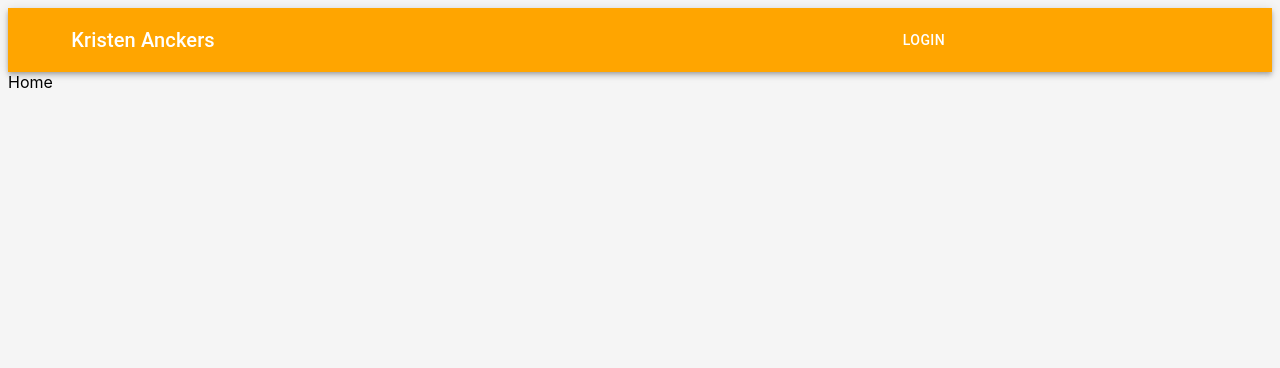
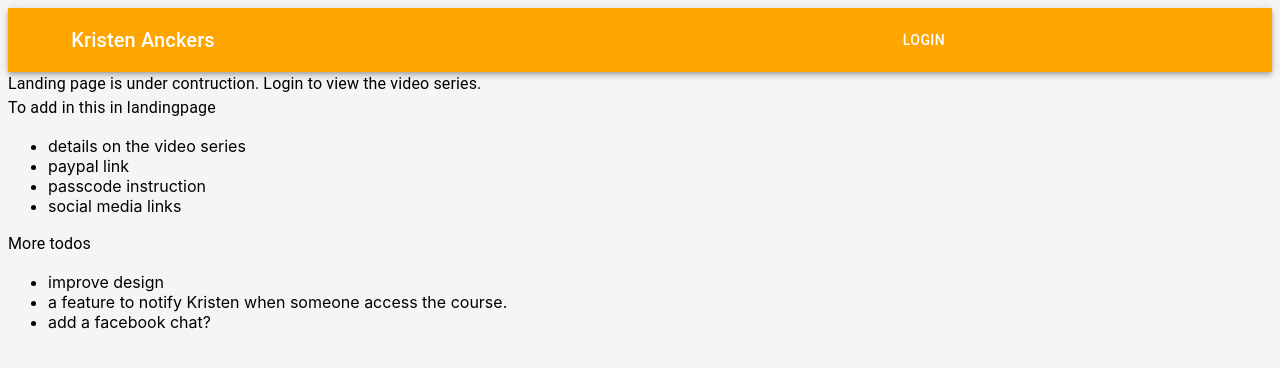
Before and after one commit to darlingbryan/kristen-course, a React (Create React App) app: page /landing-page in a window 1280 px wide. Shown: the top 368 px of the page. Built offline with nearby package versions, Linux system fonts and the light colour scheme.

Commit message:
add landing page details

```diff
--- a/src/pages/home.js
+++ b/src/pages/home.js
@@ -1,7 +1,29 @@
 import React from "react"
+import { Grid, Typography } from "@material-ui/core"
 
 const Home = () => {
-  return <div>Home</div>
+  return (
+    <Grid container>
+      <Grid item sm={12}>
+        <Typography>
+          Landing page is under contruction. Login to view the video series.
+        </Typography>
+        <Typography>To add in this in landingpage</Typography>
+        <ul>
+          <li>details on the video series</li>
+          <li>paypal link</li>
+          <li>passcode instruction</li>
+          <li>social media links</li>
+        </ul>
+        <Typography>More todos</Typography>
+        <ul>
+          <li>improve design</li>
+          <li>a feature to notify Kristen when someone access the course.</li>
+          <li>add a facebook chat?</li>
+        </ul>
+      </Grid>
+    </Grid>
+  )
 }
 
 export default Home
```
